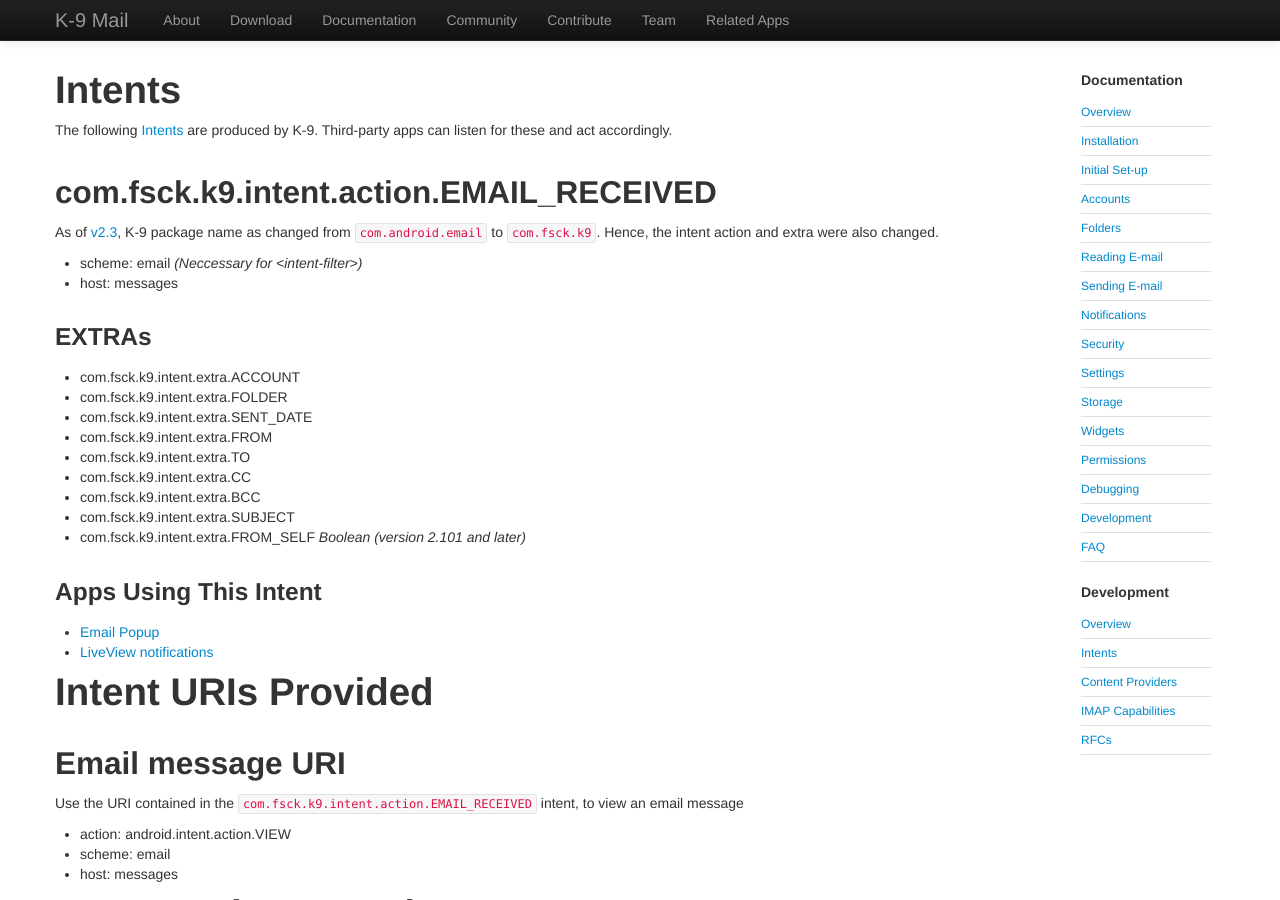
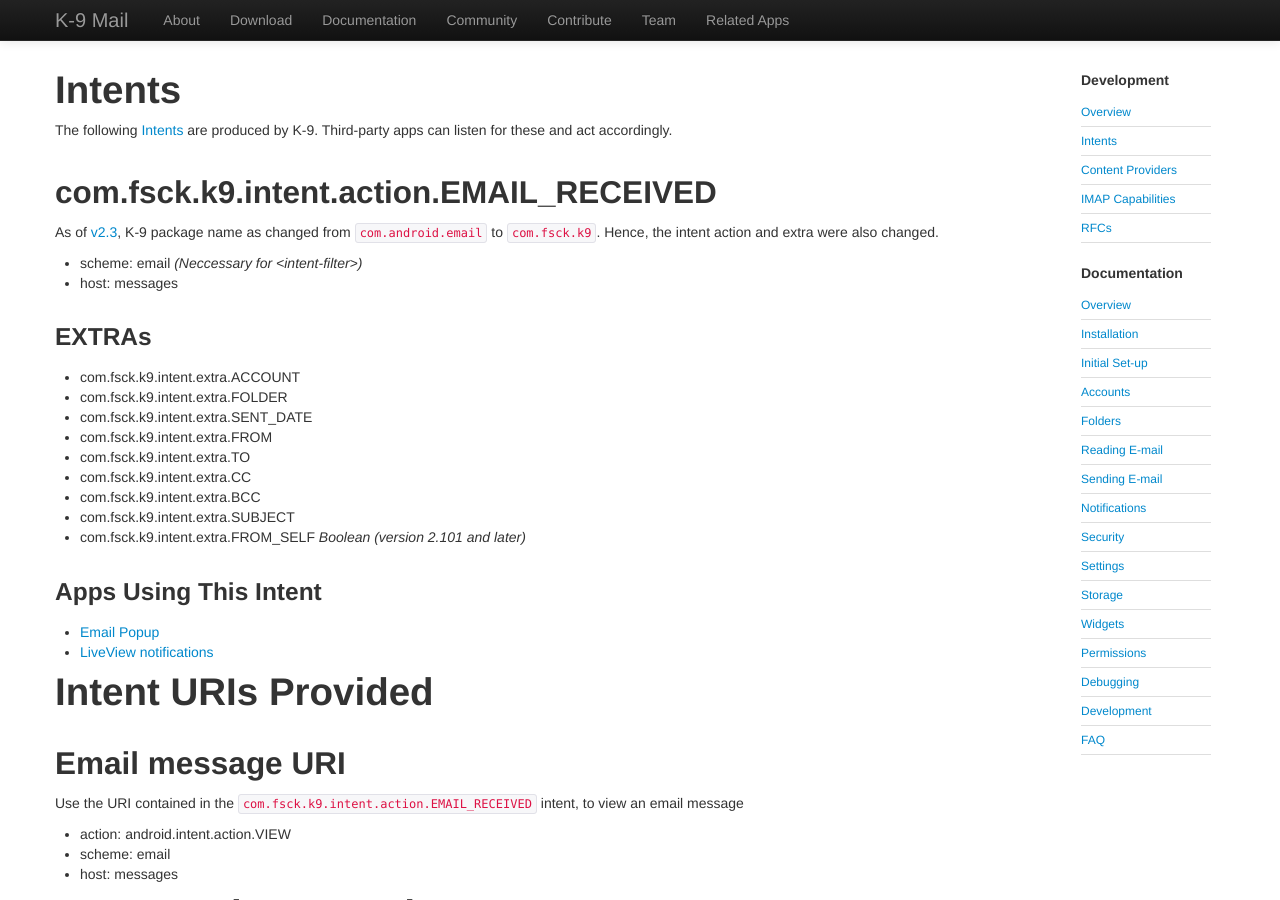
Before and after one commit to k9mail/k9mail.app, a Jekyll site: the page built from documentation/development/intents.md, in a window 1280 px wide and 900 px high. Built offline with Jekyll 4.4.1, drawn with Linux system fonts in a browser that asks for light colours; nearby versions of some CDN libraries.

Commit message:
Consistently make development header first (#58)

```diff
--- a/documentation/development/intents.md
+++ b/documentation/development/intents.md
@@ -4,9 +4,9 @@ nav_hide: true
 layout: default
 ---
 
+{% include development-header.html %}
+
 {% include documentation-header.html %}
-
-{% include development-header.html %}
 
 # Intents
 
```
Also changed, not shown: documentation/development/imapExtensions.md (+2 -2 lines), documentation/development/rfcs.md (+2 -2 lines).
